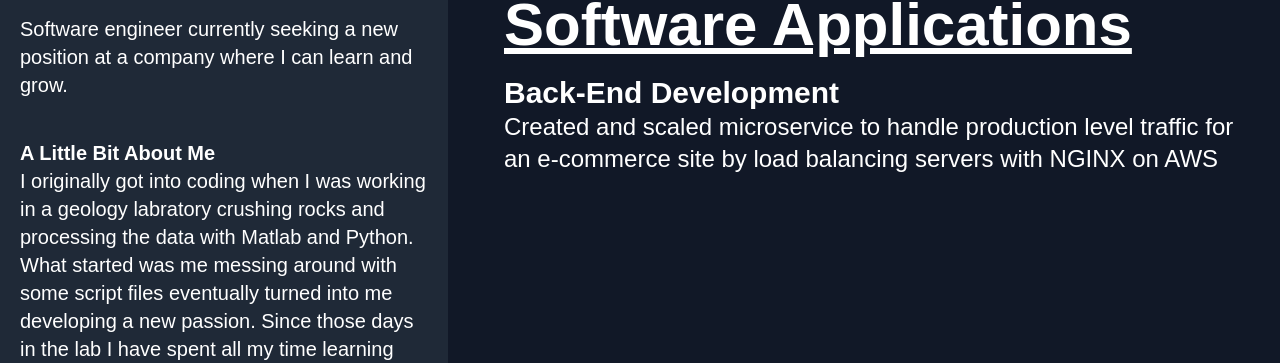
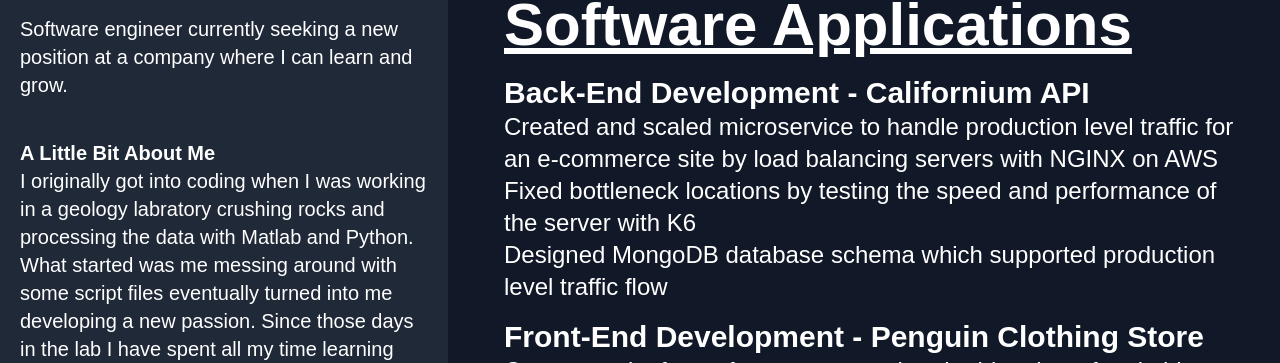
Before and after one commit to Juranamou/portfolio, a React app: page / in a window 1280 px wide. Both pictures are taken after a click on the element "resume". Shown: the part 437-800 px from the top of the page. Built offline with nearby package versions, Linux system fonts and the light colour scheme.

Commit message:
added build

```diff
--- a/package.json
+++ b/package.json
@@ -8,7 +8,8 @@
     "server": "npx nodemon -- watch server ./server.js",
     "watch:css": "postcss src/index.css -o public/main.css",
     "tailwind": "npx tailwindcss -i ./src/index.css -o ./public/main.css --watch",
-    "both": "npm run start & npm run server & npm run tailwind"
+    "both": "npm run start & npm run server & npm run tailwind",
+    "build": "webpack --mode=production & node server.js"
   },
   "repository": {
     "type": "git",
--- a/public/main.css
+++ b/public/main.css
@@ -597,6 +597,10 @@ video {
   margin-bottom: 1.25rem;
 }
 
+.mt-4 {
+  margin-top: 1rem;
+}
+
 .block {
   display: block;
 }
--- a/src/ResumePage.jsx
+++ b/src/ResumePage.jsx
@@ -28,10 +28,26 @@ export default function ResumePage() {
         Software Applications
       </div>
       <div className='text-3xl font-bold'>
-          Back-End Development
+        Back-End Development - Californium API
       </div>
       <div className='text-2xl'>Created and scaled microservice to handle production level traffic for an e-commerce site by
         load balancing servers with NGINX on AWS</div>
+      <div className='text-2xl'>Fixed bottleneck locations by testing the speed and performance of the server with K6</div>
+      <div className='text-2xl'>Designed MongoDB database schema which supported production level traffic flow</div>
+      <div className='text-3xl font-bold mt-4'>
+        Front-End Development - Penguin Clothing Store
       </div>
+      <div className='text-2xl'>Constructed a forum for users to read and add reviews for clothing products by creating reusable
+        React components with CSS styled-components to enable an interactive web application</div>
+      <div className='text-2xl'>Optimized API queries with Axios, reducing the time to paint by approximately 50%</div>
+      <div className='text-2xl'>Implemented unit and end to end tests with Jest, increasing the total test coverage to >70%</div>
+      <div className='text-3xl font-bold mt-4'>
+        Full Stack - COOKin
+      </div>
+      <div className='text-2xl'>Composed a recipe database by scraping many pre-existing websites with Puppeteer</div>
+      <div className='text-2xl'>Developed an application which recommended delicious recipes based on the ingredients the user has at home</div>
+      <div className='text-2xl'>Created a back-end server using Axios and Node/Express which queries the recipe database</div>
+    </div>
+
   )
 }
--- a/webpack.config.js
+++ b/webpack.config.js
@@ -30,7 +30,8 @@ module.exports = {
   },
   // [devtool] this is an additional source map that will let the browser know what files are running our code.
   // Helps with error tracing. Without it we will not know where our errors are coming from because it will state that everything inside the bundle file.
-  devtool: "eval-cheap-module-source-map",
+  // devtool: "eval-cheap-module-source-map",
+  devtool: false,
   // [devServer] configuration for the live server including port
   devServer: {
     // [static] config for how what to serve
```
Also changed, not shown: public/bundle.js.LICENSE.txt (added). Lines whose indentation alone changed are shown as unchanged.
